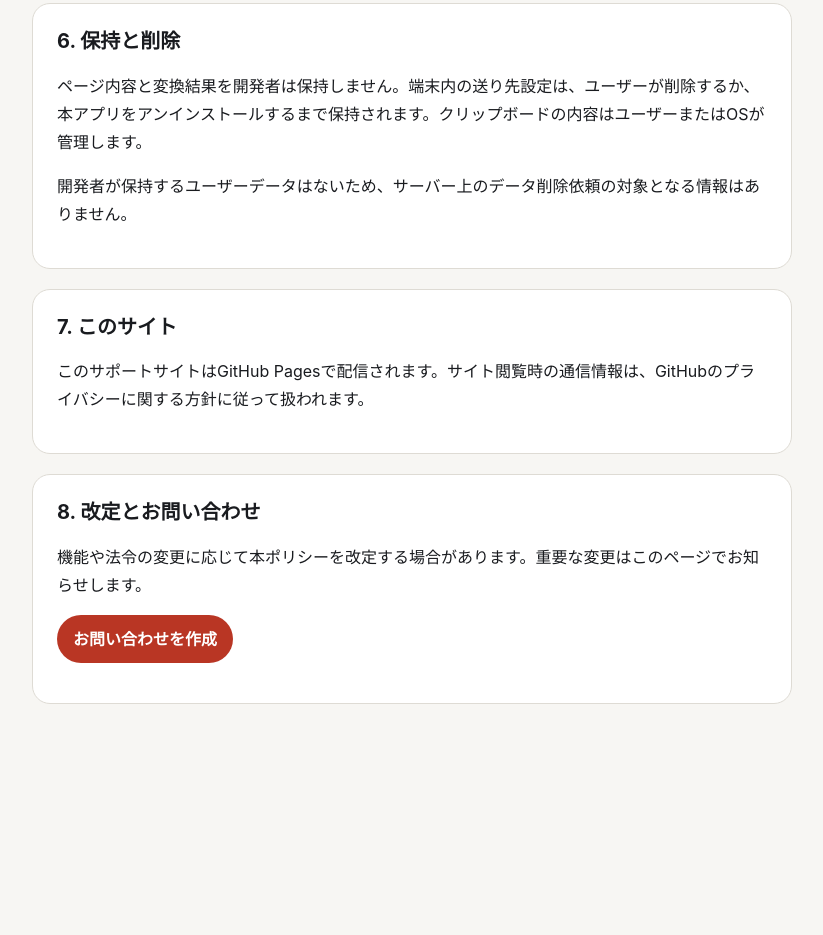
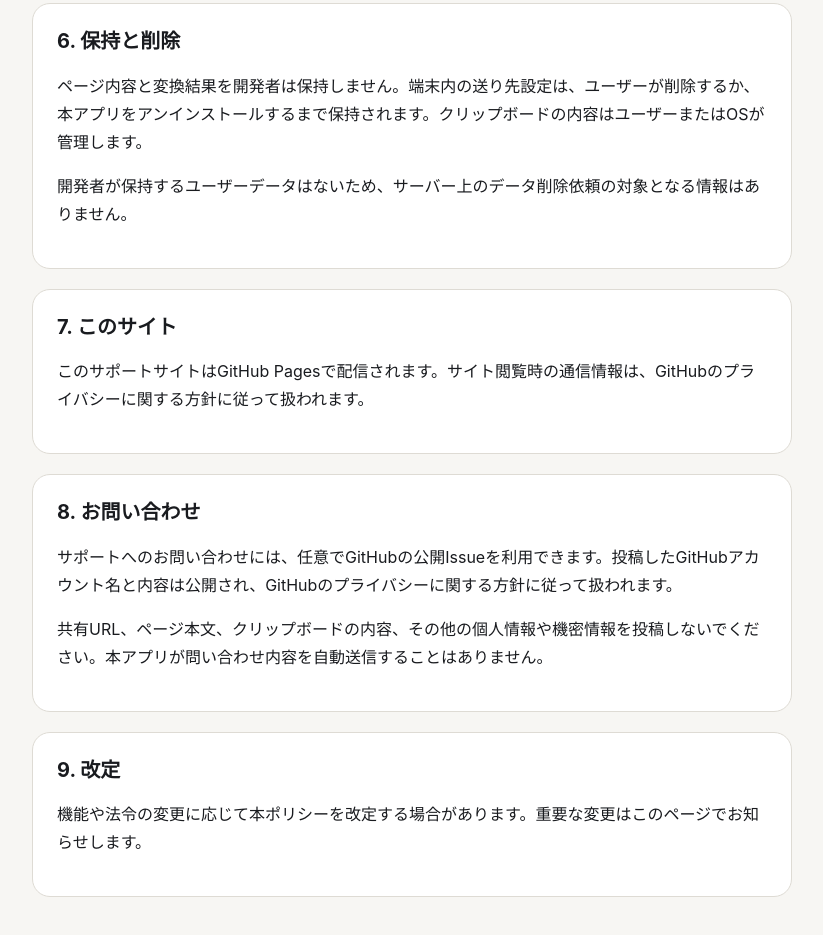
Before and after one commit to sean-sunagaku/mochikomu-support, a plain HTML site: page privacy-policy.html in a window 1280 px wide. Shown: the part 1554-2489 px from the top of the page, without its empty margins (228-1051 px from the left). Before the commit the page ends 2358 px from the top, so only its background shows below. Drawn offline with Linux system fonts and the light colour scheme.

Commit message:
Clarify public support issue privacy

```diff
--- a/privacy-policy.html
+++ b/privacy-policy.html
@@ -60,9 +60,14 @@
       </section>
 
       <section>
-        <h2>8. 改定とお問い合わせ</h2>
+        <h2>8. お問い合わせ</h2>
+        <p>サポートへのお問い合わせには、任意でGitHubの公開Issueを利用できます。投稿したGitHubアカウント名と内容は公開され、GitHubのプライバシーに関する方針に従って扱われます。</p>
+        <p>共有URL、ページ本文、クリップボードの内容、その他の個人情報や機密情報を投稿しないでください。本アプリが問い合わせ内容を自動送信することはありません。</p>
+      </section>
+
+      <section>
+        <h2>9. 改定</h2>
         <p>機能や法令の変更に応じて本ポリシーを改定する場合があります。重要な変更はこのページでお知らせします。</p>
-        <p><a class="button" href="https://github.com/sean-sunagaku/mochikomu-support/issues/new">お問い合わせを作成</a></p>
       </section>
     </main>
   </body>
```
